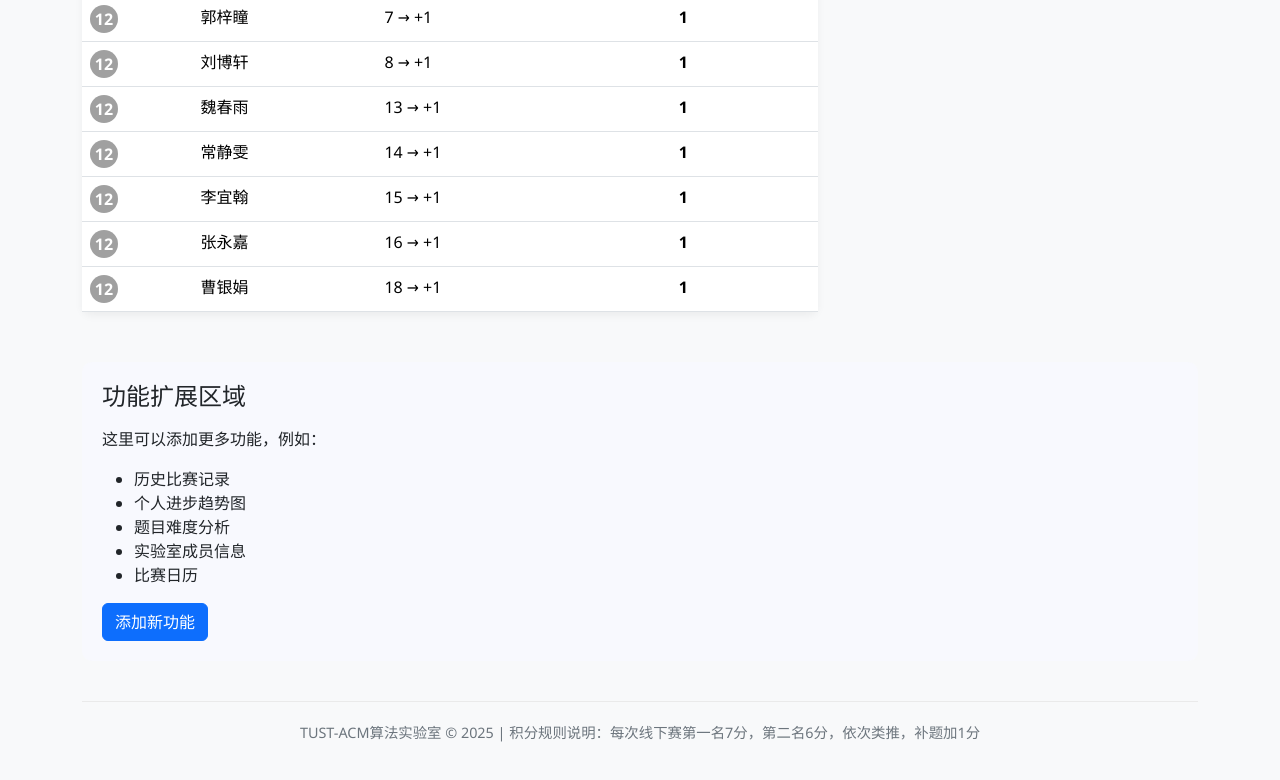
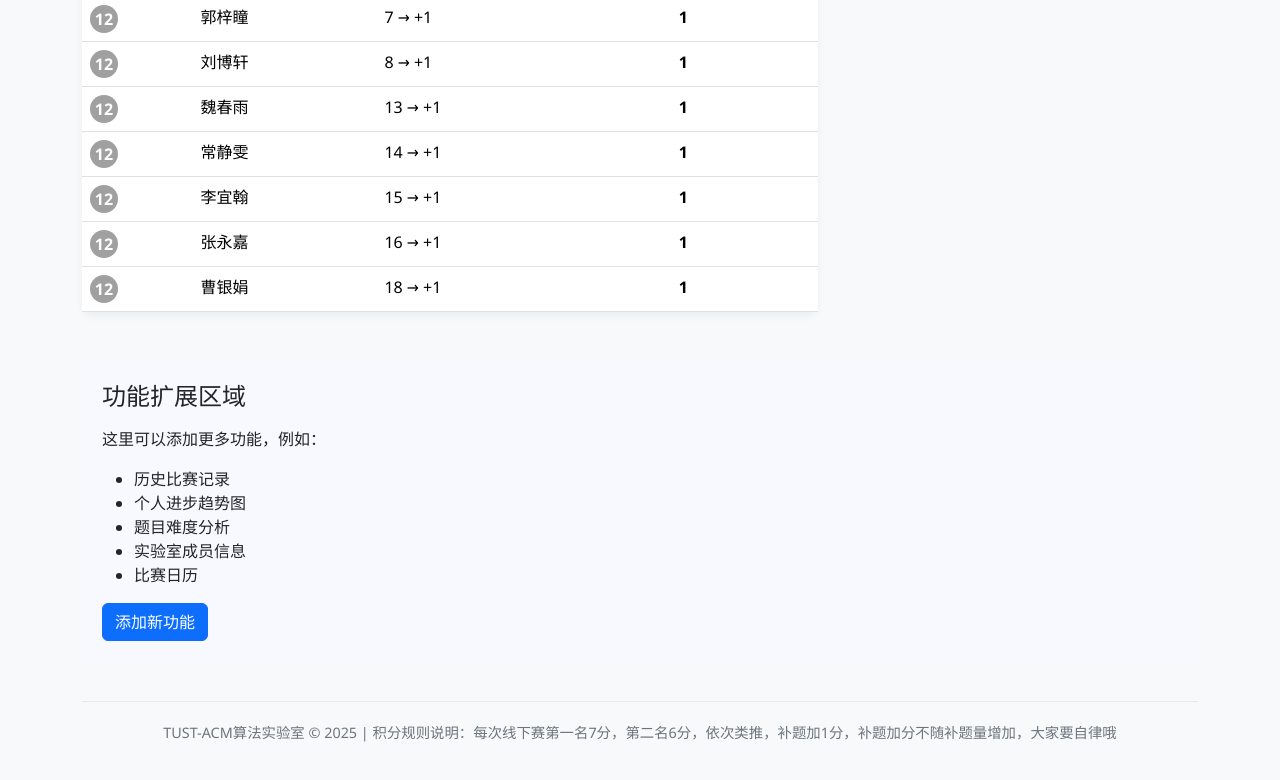
Before and after one commit to TUST-ACM/TUST-ACM-, a plain HTML site: page index.html in a window 1280 px wide. Shown: the part 962-1742 px from the top of the page. Drawn offline with nearby package versions, Linux system fonts and the light colour scheme.

Commit message:
Update index.html

```diff
--- a/index.html
+++ b/index.html
@@ -177,7 +177,7 @@
         </div>
 
         <footer class="text-center">
-            <p>TUST-ACM算法实验室 &copy; 2025 | 积分规则说明：每次线下赛第一名7分，第二名6分，依次类推，补题加1分</p>
+            <p>TUST-ACM算法实验室 &copy; 2025 | 积分规则说明：每次线下赛第一名7分，第二名6分，依次类推，补题加1分，补题加分不随补题量增加，大家要自律哦</p>
         </footer>
     </div>
 
```
